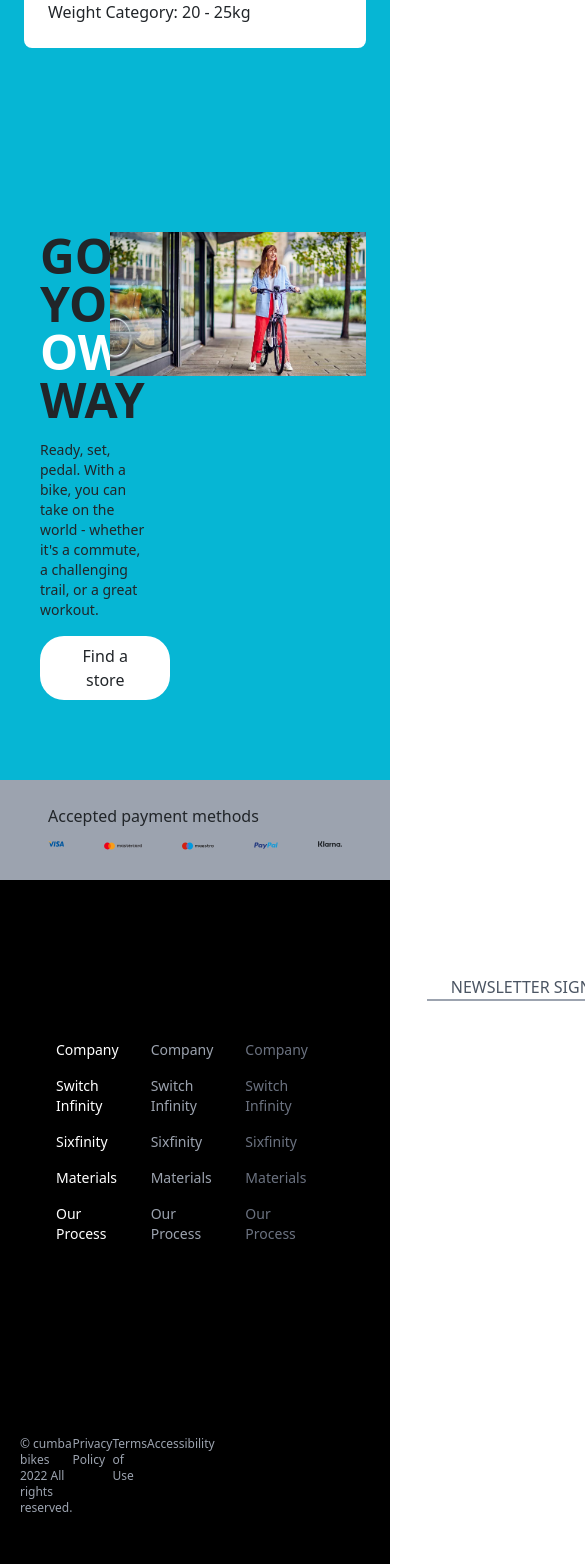
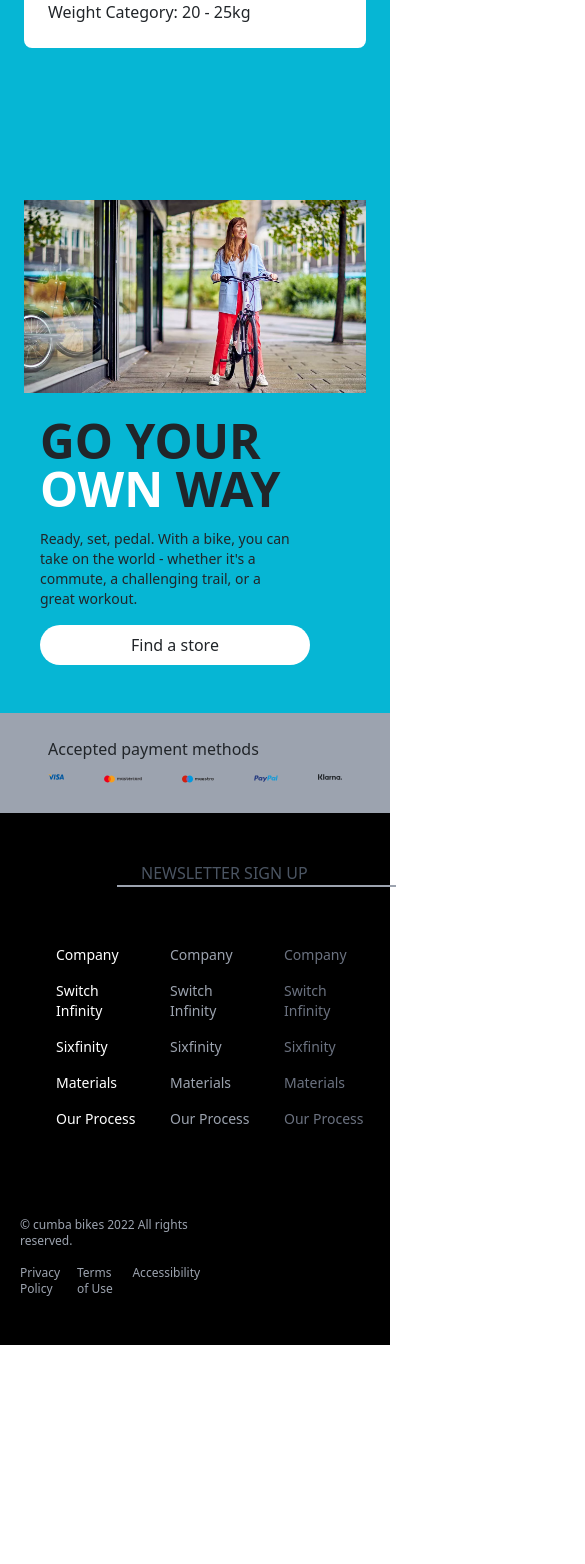
Before and after one commit to avoajaugochukwu/bycking.com, a Next.js app: page / in a window 390 px wide. Shown: the part 3179-4743 px from the top of the page, 585 px wide, since content can reach past the window. After the commit the page ends 4524 px from the top, so only its background shows below. Built offline with nearby package versions, Linux system fonts and the light colour scheme.

Commit message:
Updated home page for mobile

```diff
--- a/components/layout/Footer.js
+++ b/components/layout/Footer.js
@@ -3,8 +3,8 @@ import React from "react";
 const Footer = () => {
   return (
     <div className="bg-black">
-      <div className="flex">
-        <div className="w-full flex py-36 text-sm font-thin justify-between px-6">
+      <div className="flex flex-col-reverse sm:flex-row">
+        <div className="w-full flex py-10 sm:py-36 text-sm font-thin justify-between px-6">
           <div>
             <ul className="list-none text-white">
               <li className="my-3 hover:text-gray-300 cursor-pointer">
@@ -66,7 +66,7 @@ const Footer = () => {
           </div>
         </div>
         <div className="w-full">
-          <div className="flex mt-[33%] ml-[33%]">
+          <div className="flex mt-5 sm:mt-[33%] ml-[30%] sm:ml-[33%]">
             <div className="h-full ">
               <input
                 type="text"
@@ -84,16 +84,17 @@ const Footer = () => {
               />
             </div>
           </div>
-
         </div>
       </div>
       {/*  */}
       <div className="flex py-8 font-thin text-xs">
-        <div className="w-full flex text-gray-400 justify-between pl-5">
+        <div className="w-full flex flex-col sm:flex-row text-gray-400 justify-between pl-5">
           <p>&copy; cumba bikes 2022 All rights reserved. </p>
+          <div className="flex gap-x-2">
             <p>Privacy Policy</p>
             <p>Terms of Use</p>
             <p>Accessibility</p>
+          </div>
         </div>
         <div className="w-full"></div>
       </div>
--- a/screens/Home/HomeScreenStore.js
+++ b/screens/Home/HomeScreenStore.js
@@ -44,11 +44,11 @@ const HomeScreenStore = () => {
         ))}
       </div>
       {/*  */}
-      <div className="flex py-20 px-4">
-        <div className="w-1/4">
+      <div className="flex sm:py-20 py-5 px-4 sm:flex-row flex-col-reverse">
+        <div className="sm:w-1/4 w-full mt-4">
           <div
-            className="h-full justify-items-center "
-            style={{ display: "grid" }}
+            className="h-full justify-items-center flex "
+            // style={{ display: "grid" }}
           >
             <div className="self-center mx-3">
               <p className="text-5xl font-bold">
@@ -69,7 +69,7 @@ const HomeScreenStore = () => {
             </div>
           </div>
         </div>
-        <div className="w-3/4">
+        <div className="sm:w-3/4 w-full">
           <img src="/img/home_page/raleigh-motus-ebike-shop.webp" />
         </div>
       </div>
```
Lines whose indentation alone changed are shown as unchanged.
